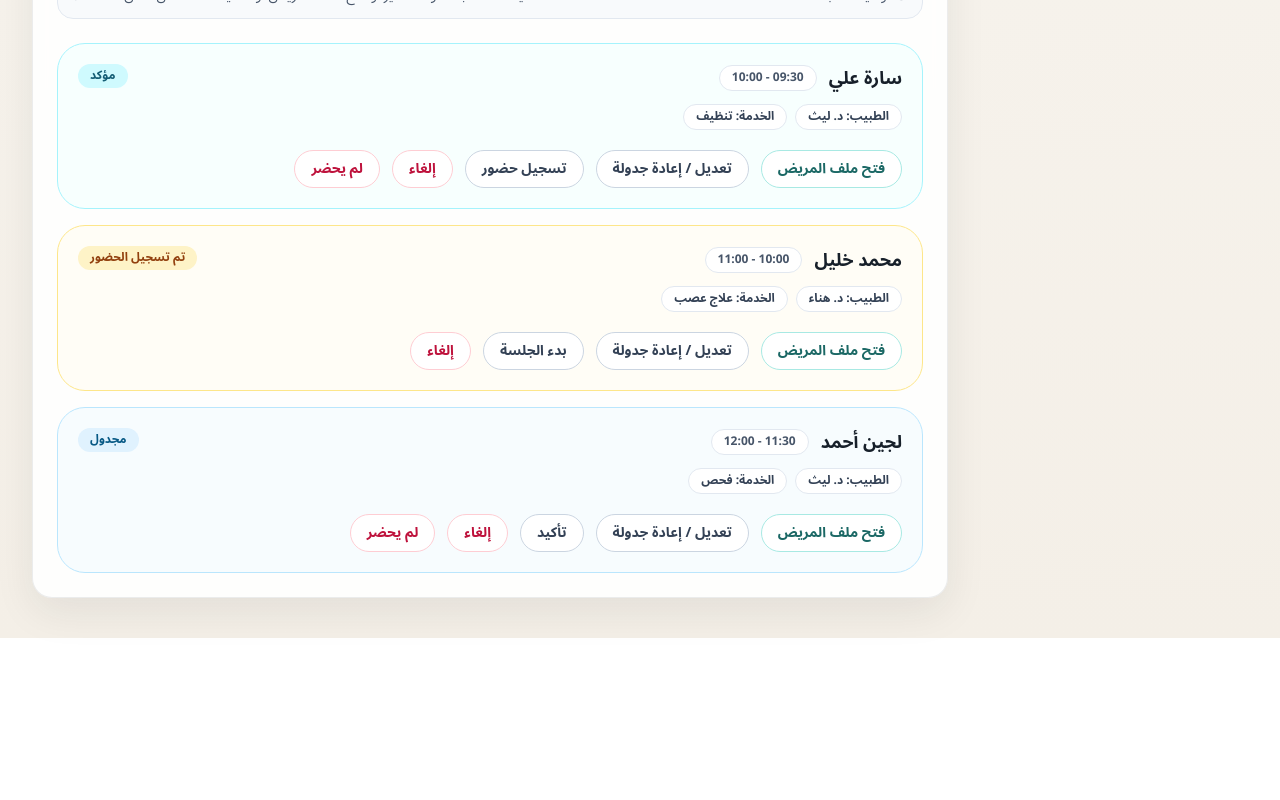
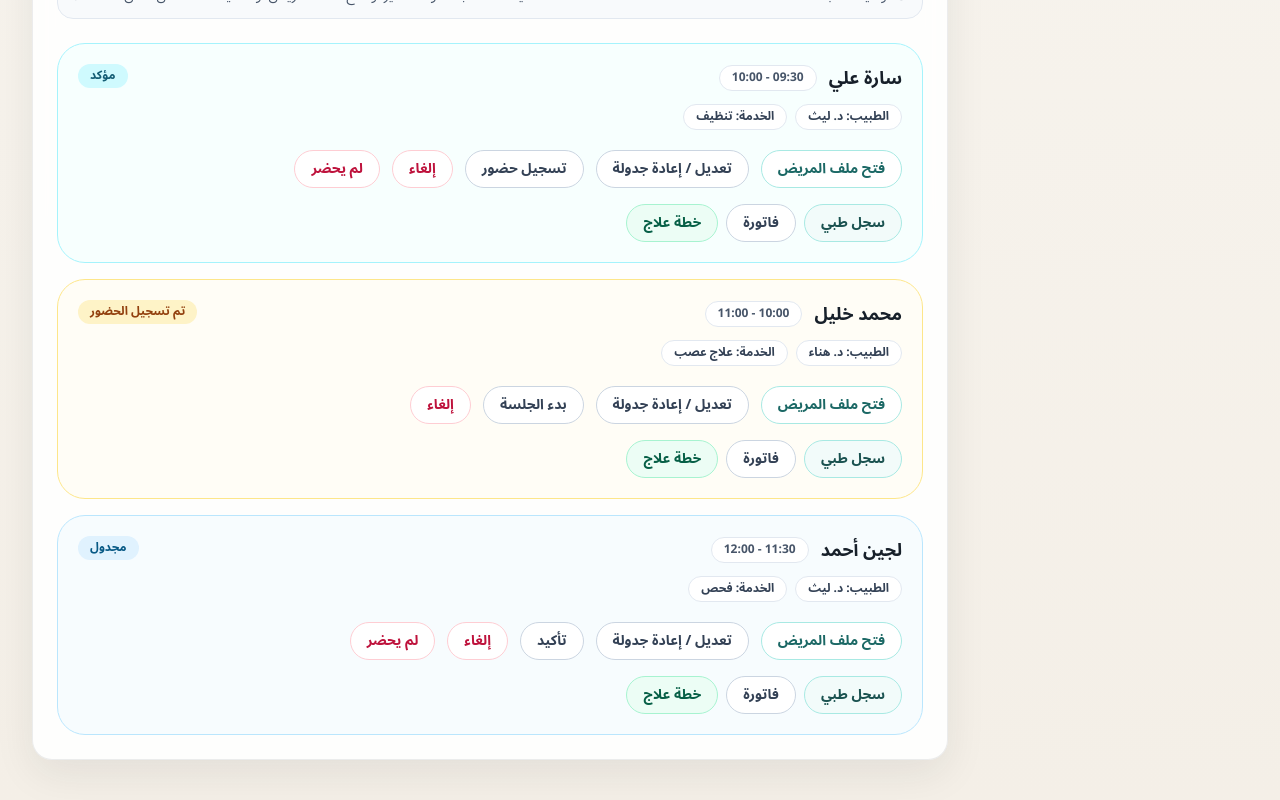
Before and after one commit to llhklllchn/dentalflow, a Next.js app: page /appointments in a window 1280 px wide. Shown: the part 2029-2829 px from the top of the page. Before the commit the page ends 2667 px from the top, so only its background shows below. Built offline with nearby package versions, Linux system fonts and the light colour scheme; no server answers.

Commit message:
Add contextual next-step actions across boards

```diff
--- a/src/app/(dashboard)/appointments/page.tsx
+++ b/src/app/(dashboard)/appointments/page.tsx
@@ -1,6 +1,7 @@
 import Link from "next/link";
 import { redirect } from "next/navigation";
 
+import { ActionLinkStrip } from "@/components/shared/action-link-strip";
 import { CollectionEmptyState } from "@/components/shared/collection-empty-state";
 import { ExportCsvButton } from "@/components/shared/export-csv-button";
 import { PageHeader } from "@/components/shared/page-header";
@@ -18,7 +19,12 @@ import { requirePermission } from "@/lib/auth/guards";
 import { getWorkflowGuide } from "@/lib/constants/workflow-guides";
 import { getAppointmentStatusOptions } from "@/lib/domain/labels";
 import { normalizeAppointmentView } from "@/lib/filters/list-presets";
-import { buildQueryPath } from "@/lib/navigation/create-flow";
+import {
+  buildDentalRecordCreatePath,
+  buildInvoiceCreatePath,
+  buildQueryPath,
+  buildTreatmentPlanCreatePath
+} from "@/lib/navigation/create-flow";
 import { hasPermission } from "@/lib/permissions/permissions";
 import { formatMetricNumber } from "@/lib/utils/formatted-value";
 import { AppointmentStatus } from "@/types/domain";
@@ -94,6 +100,9 @@ export default async function AppointmentsPage({
   const canManageAppointments = hasPermission(user.role, "appointments:*");
   const canUpdateStatuses =
     canManageAppointments || hasPermission(user.role, "appointments:update-status");
+  const canCreateInvoices = hasPermission(user.role, "invoices:*");
+  const canCreateRecords = hasPermission(user.role, "dental-records:*");
+  const canCreatePlans = hasPermission(user.role, "treatment-plans:*");
   const workflowGuide = getWorkflowGuide("appointments", user.role);
 
   const search = resolvedSearchParams?.search?.trim();
@@ -164,6 +173,46 @@ export default async function AppointmentsPage({
       active: view === "completed"
     }
   ];
+
+  function getAppointmentActionItems(appointment: AppointmentsBoardItem) {
+    return [
+      canCreateRecords
+        ? {
+            href: buildDentalRecordCreatePath({
+              patientId: appointment.patientId,
+              dentistId: appointment.dentistId,
+              appointmentDate: appointment.appointmentDate
+            }),
+            label: "سجل طبي",
+            tone: "brand" as const
+          }
+        : null,
+      canCreateInvoices
+        ? {
+            href: buildInvoiceCreatePath({
+              patientId: appointment.patientId,
+              serviceName: appointment.service
+            }),
+            label: "فاتورة"
+          }
+        : null,
+      canCreatePlans
+        ? {
+            href: buildTreatmentPlanCreatePath({
+              patientId: appointment.patientId,
+              dentistId: appointment.dentistId,
+              serviceName: appointment.service
+            }),
+            label: "خطة علاج",
+            tone: "emerald" as const
+          }
+        : null
+    ].filter(Boolean) as Array<{
+      href: string;
+      label: string;
+      tone?: "default" | "brand" | "emerald";
+    }>;
+  }
 
   async function submitStatusChange(formData: FormData) {
     "use server";
@@ -387,6 +436,8 @@ export default async function AppointmentsPage({
                         ))
                       : null}
                   </div>
+
+                  <ActionLinkStrip items={getAppointmentActionItems(appointment)} />
                 </div>
               );
             })}
--- a/src/app/(dashboard)/invoices/page.tsx
+++ b/src/app/(dashboard)/invoices/page.tsx
@@ -1,6 +1,7 @@
 import Link from "next/link";
 import { redirect } from "next/navigation";
 
+import { ActionLinkStrip } from "@/components/shared/action-link-strip";
 import { CollectionEmptyState } from "@/components/shared/collection-empty-state";
 import { ExportCsvButton } from "@/components/shared/export-csv-button";
 import { PageHeader } from "@/components/shared/page-header";
@@ -15,7 +16,7 @@ import { requirePermission } from "@/lib/auth/guards";
 import { getWorkflowGuide } from "@/lib/constants/workflow-guides";
 import { getInvoiceStatusOptions } from "@/lib/domain/labels";
 import { normalizeInvoiceView } from "@/lib/filters/list-presets";
-import { buildQueryPath } from "@/lib/navigation/create-flow";
+import { buildPaymentCreatePath, buildQueryPath } from "@/lib/navigation/create-flow";
 import { hasPermission } from "@/lib/permissions/permissions";
 import { extractFormattedAmount, formatMetricNumber } from "@/lib/utils/formatted-value";
 import { InvoiceStatus } from "@/types/domain";
@@ -38,6 +39,8 @@ export default async function InvoicesPage({ searchParams }: InvoicesPageProps)
   ) as Partial<Record<InvoiceStatus, string>>;
   const user = await requirePermission("invoices:view");
   const canManageInvoices = hasPermission(user.role, "invoices:*");
+  const canRecordPayments = hasPermission(user.role, "payments:*");
+  const canViewPatients = hasPermission(user.role, "patients:view");
   const workflowGuide = getWorkflowGuide("invoices", user.role);
 
   const search = resolvedSearchParams?.search?.trim();
@@ -103,6 +106,33 @@ export default async function InvoicesPage({ searchParams }: InvoicesPageProps)
       active: view === "settled"
     }
   ];
+
+  function getInvoiceActionItems(invoice: (typeof invoices)[number]) {
+    return [
+      canRecordPayments &&
+      invoice.status !== "cancelled" &&
+      extractFormattedAmount(invoice.balance) > 0
+        ? {
+            href: buildPaymentCreatePath({
+              invoiceId: invoice.id,
+              patientId: invoice.patientId
+            }),
+            label: "تسجيل دفعة",
+            tone: "brand" as const
+          }
+        : null,
+      canViewPatients
+        ? {
+            href: `/patients/${invoice.patientId}`,
+            label: "ملف المريض"
+          }
+        : null
+    ].filter(Boolean) as Array<{
+      href: string;
+      label: string;
+      tone?: "default" | "brand" | "emerald";
+    }>;
+  }
 
   async function submitStatusForm(formData: FormData) {
     "use server";
@@ -306,6 +336,8 @@ export default async function InvoicesPage({ searchParams }: InvoicesPageProps)
                       </form>
                     ) : null}
                   </div>
+
+                  <ActionLinkStrip items={getInvoiceActionItems(invoice)} />
                 </div>
               ))}
             </div>
@@ -368,6 +400,7 @@ export default async function InvoicesPage({ searchParams }: InvoicesPageProps)
                             </form>
                           ) : null}
                         </div>
+                        <ActionLinkStrip items={getInvoiceActionItems(invoice)} />
                       </td>
                     </tr>
                   ))}
--- a/src/app/(dashboard)/patients/page.tsx
+++ b/src/app/(dashboard)/patients/page.tsx
@@ -1,6 +1,7 @@
 import Link from "next/link";
 import { redirect } from "next/navigation";
 
+import { ActionLinkStrip } from "@/components/shared/action-link-strip";
 import { CollectionEmptyState } from "@/components/shared/collection-empty-state";
 import { ExportCsvButton } from "@/components/shared/export-csv-button";
 import { PageHeader } from "@/components/shared/page-header";
@@ -15,7 +16,13 @@ import { requirePermission } from "@/lib/auth/guards";
 import { hasPermission } from "@/lib/permissions/permissions";
 import { getWorkflowGuide } from "@/lib/constants/workflow-guides";
 import { normalizePatientSegment } from "@/lib/filters/list-presets";
-import { buildQueryPath } from "@/lib/navigation/create-flow";
+import {
+  buildAppointmentCreatePath,
+  buildDentalRecordCreatePath,
+  buildInvoiceCreatePath,
+  buildQueryPath,
+  buildTreatmentPlanCreatePath
+} from "@/lib/navigation/create-flow";
 import {
   extractFormattedAmount,
   formatMetricNumber,
@@ -47,6 +54,10 @@ export default async function PatientsPage({ searchParams }: PatientsPageProps)
   const resolvedSearchParams = await searchParams;
   const user = await requirePermission("patients:view");
   const canManagePatients = hasPermission(user.role, "patients:*");
+  const canCreateAppointments = hasPermission(user.role, "appointments:*");
+  const canCreateInvoices = hasPermission(user.role, "invoices:*");
+  const canCreateRecords = hasPermission(user.role, "dental-records:*");
+  const canCreatePlans = hasPermission(user.role, "treatment-plans:*");
   const workflowGuide = getWorkflowGuide("patients", user.role);
 
   const search = resolvedSearchParams?.search?.trim();
@@ -107,6 +118,41 @@ export default async function PatientsPage({ searchParams }: PatientsPageProps)
       active: segment === "no_visit"
     }
   ];
+
+  function getPatientActionItems(patientId: string) {
+    return [
+      canCreateAppointments
+        ? {
+            href: buildAppointmentCreatePath({ patientId }),
+            label: "موعد جديد",
+            tone: "brand" as const
+          }
+        : null,
+      canCreateInvoices
+        ? {
+            href: buildInvoiceCreatePath({ patientId }),
+            label: "فاتورة جديدة"
+          }
+        : null,
+      canCreateRecords
+        ? {
+            href: buildDentalRecordCreatePath({ patientId }),
+            label: "سجل طبي"
+          }
+        : null,
+      canCreatePlans
+        ? {
+            href: buildTreatmentPlanCreatePath({ patientId }),
+            label: "خطة علاج",
+            tone: "emerald" as const
+          }
+        : null
+    ].filter(Boolean) as Array<{
+      href: string;
+      label: string;
+      tone?: "default" | "brand" | "emerald";
+    }>;
+  }
 
   async function archivePatientFromList(formData: FormData) {
     "use server";
@@ -283,6 +329,8 @@ export default async function PatientsPage({ searchParams }: PatientsPageProps)
                         </form>
                       ) : null}
                     </div>
+
+                    <ActionLinkStrip items={getPatientActionItems(patient.id)} />
                   </div>
                 );
               })}
@@ -342,6 +390,7 @@ export default async function PatientsPage({ searchParams }: PatientsPageProps)
                               </form>
                             ) : null}
                           </div>
+                          <ActionLinkStrip items={getPatientActionItems(patient.id)} />
                         </td>
                       </tr>
                     );
--- /dev/null
+++ b/src/components/shared/action-link-strip.tsx
@@ -0,0 +1,42 @@
+import Link from "next/link";
+
+type ActionLinkItem = {
+  href: string;
+  label: string;
+  tone?: "default" | "brand" | "emerald";
+};
+
+type ActionLinkStripProps = {
+  items: ActionLinkItem[];
+};
+
+function getToneClass(tone: ActionLinkItem["tone"]) {
+  switch (tone) {
+    case "brand":
+      return "border-brand-200 bg-brand-50 text-brand-800 hover:border-brand-300 hover:bg-brand-100";
+    case "emerald":
+      return "border-emerald-200 bg-emerald-50 text-emerald-800 hover:border-emerald-300 hover:bg-emerald-100";
+    default:
+      return "border-slate-300 bg-white text-slate-700 hover:border-slate-400 hover:bg-slate-50";
+  }
+}
+
+export function ActionLinkStrip({ items }: ActionLinkStripProps) {
+  if (items.length === 0) {
+    return null;
+  }
+
+  return (
+    <div className="mt-4 flex flex-wrap gap-2">
+      {items.map((item) => (
+        <Link
+          key={`${item.href}-${item.label}`}
+          href={item.href}
+          className={`rounded-full border px-4 py-2 text-sm font-semibold transition ${getToneClass(item.tone)}`}
+        >
+          {item.label}
+        </Link>
+      ))}
+    </div>
+  );
+}
--- a/src/features/appointments/queries/get-appointments-board.ts
+++ b/src/features/appointments/queries/get-appointments-board.ts
@@ -23,10 +23,12 @@ type GetAppointmentsBoardOptions = {
 export type AppointmentsBoardItem = {
   id: string;
   patientId: string;
+  dentistId?: string;
   patient: string;
   dentist: string;
   service: string;
   time: string;
+  appointmentDate?: string;
   status: AppointmentStatus;
 };
 
@@ -157,6 +159,7 @@ export async function getAppointmentsBoard(
       return appointments.map((appointment) => ({
         id: appointment.id,
         patientId: appointment.patientId,
+        dentistId: appointment.dentistId,
         patient: formatFullName(appointment.patient.firstName, appointment.patient.lastName),
         dentist: formatFullName(
           appointment.dentist.user.firstName,
@@ -164,6 +167,7 @@ export async function getAppointmentsBoard(
         ),
         service: appointment.service.name,
         time: formatTimeRange(appointment.startsAt, appointment.endsAt),
+        appointmentDate: appointment.startsAt.toISOString().slice(0, 10),
         status: fromDatabaseEnum<AppointmentStatus>(appointment.status)
       }));
     }
--- a/src/lib/constants/mock-data.ts
+++ b/src/lib/constants/mock-data.ts
@@ -80,10 +80,12 @@ export type PatientDetails = PatientListItem & {
 export type AppointmentBoardItem = {
   id: string;
   patientId: string;
+  dentistId?: string;
   patient: string;
   dentist: string;
   service: string;
   time: string;
+  appointmentDate?: string;
   status: AppointmentStatus;
 };
 
@@ -458,28 +460,34 @@ export const appointmentsBoard: AppointmentBoardItem[] = [
   {
     id: "apt_001",
     patientId: "pat_001",
+    dentistId: "den_001",
     patient: "سارة علي",
     dentist: "د. ليث",
     service: "تنظيف",
     time: "09:30 - 10:00",
+    appointmentDate: "2026-04-02",
     status: "confirmed"
   },
   {
     id: "apt_002",
     patientId: "pat_002",
+    dentistId: "den_002",
     patient: "محمد خليل",
     dentist: "د. هناء",
     service: "علاج عصب",
     time: "10:00 - 11:00",
+    appointmentDate: "2026-04-02",
     status: "checked_in"
   },
   {
     id: "apt_003",
     patientId: "pat_003",
+    dentistId: "den_001",
     patient: "لجين أحمد",
     dentist: "د. ليث",
     service: "فحص",
     time: "11:30 - 12:00",
+    appointmentDate: "2026-04-02",
     status: "scheduled"
   }
 ];
```
